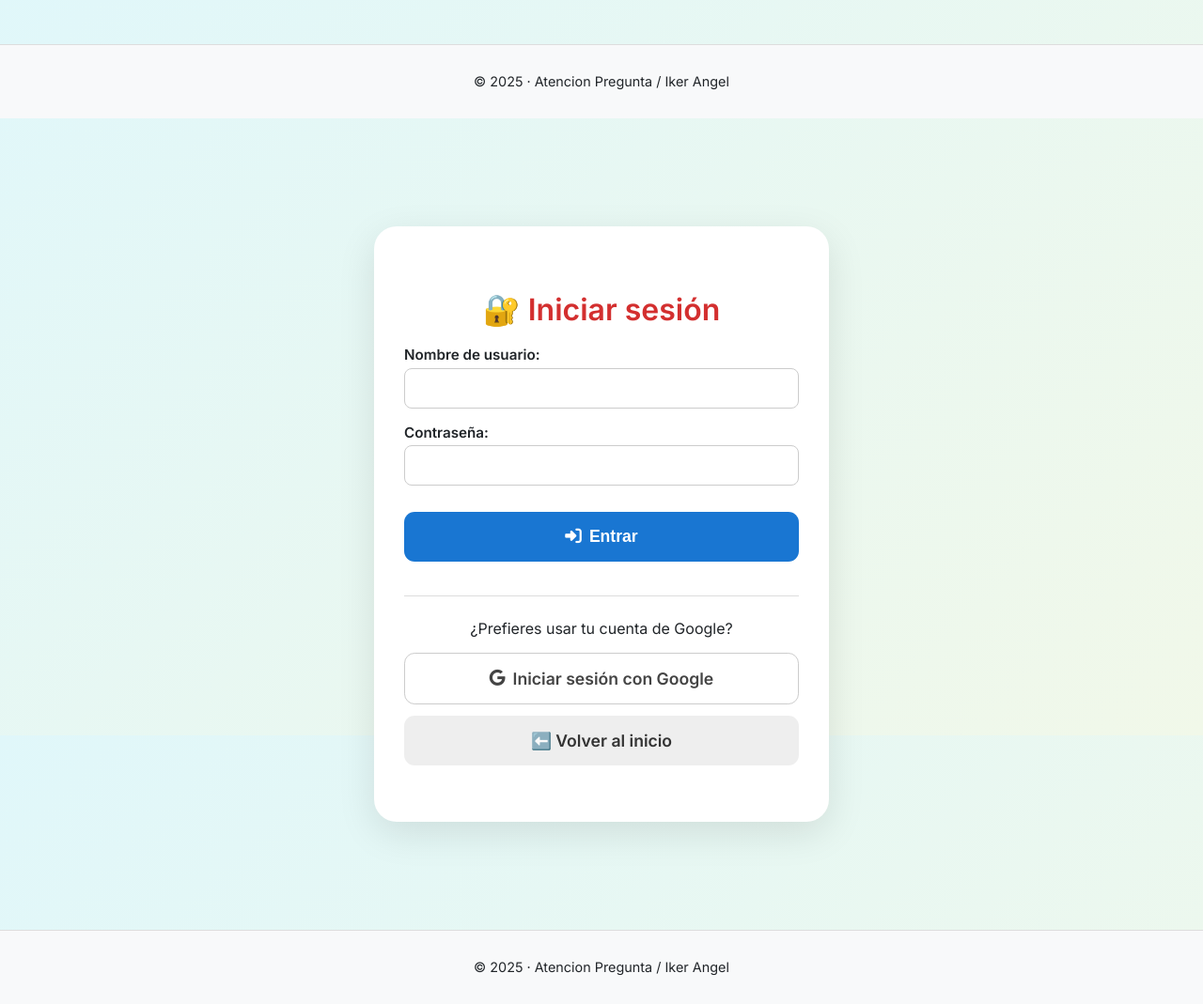
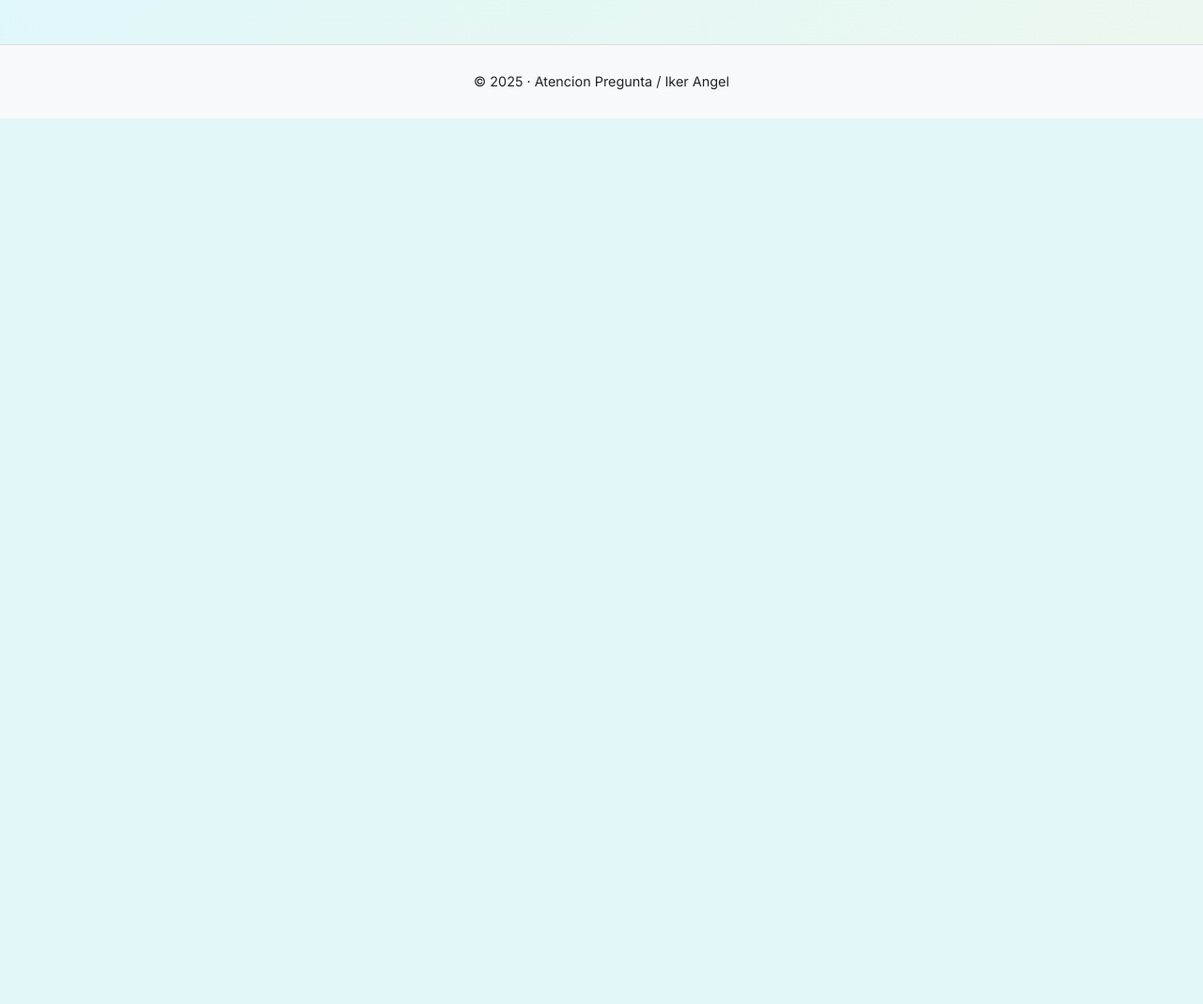
Before and after one commit to atencionpregunta/AtencionPregunta, a Flask app: page /login in a window 1280 px wide. Shown: the part 817-1886 px from the top of the page at 94% size. After the commit the page ends 943 px from the top, so only its background shows below. Run offline with Flask 3, Linux system fonts and the light colour scheme.

Commit message:
Update login.html

```diff
--- a/templates/login.html
+++ b/templates/login.html
@@ -44,49 +44,3 @@
     </footer>
 </body>
 </html>
-<!DOCTYPE html>
-<html lang="es">
-<head>
-    <meta charset="UTF-8">
-    <title>Iniciar sesión · Reto Diario</title>
-    <meta name="viewport" content="width=device-width, initial-scale=1">
-    <link href="https://fonts.googleapis.com/css2?family=Inter:wght@400;600&display=swap" rel="stylesheet">
-    <link rel="stylesheet" href="https://cdnjs.cloudflare.com/ajax/libs/font-awesome/6.4.0/css/all.min.css">
-    <link rel="stylesheet" href="{{ url_for('static', filename='css/styles.css') }}">
-</head>
-<body>
-    <main class="center-wrapper">
-        <div class="card fade-in">
-            <h1>🔐 Iniciar sesión</h1>
-            <form method="POST" action="/login" class="formulario">
-                <div class="form-group">
-                    <label for="usuario">Nombre de usuario:</label>
-                    <input type="text" name="usuario" id="usuario" required>
-                </div>
-                <div class="form-group">
-                    <label for="contrasena">Contraseña:</label>
-                    <input type="password" name="contrasena" id="contrasena" required>
-                </div>
-                <button type="submit" class="btn primary-btn">
-                    <i class="fa-solid fa-right-to-bracket"></i> Entrar
-                </button>
-            </form>
-
-            <div style="margin: 1.5rem 0; border-top: 1px solid #ddd;"></div>
-
-            <p>¿Prefieres usar tu cuenta de Google?</p>
-            <a href="/login/google" class="btn google-btn">
-                <i class="fa-brands fa-google"></i> Iniciar sesión con Google
-            </a>
-
-            <a href="/" class="btn secondary-btn">
-                ⬅️ Volver al inicio
-            </a>
-        </div>
-    </main>
-
-    <footer>
-        <p>&copy; 2025 · Atencion Pregunta / Iker Angel</p>
-    </footer>
-</body>
-</html>
```
